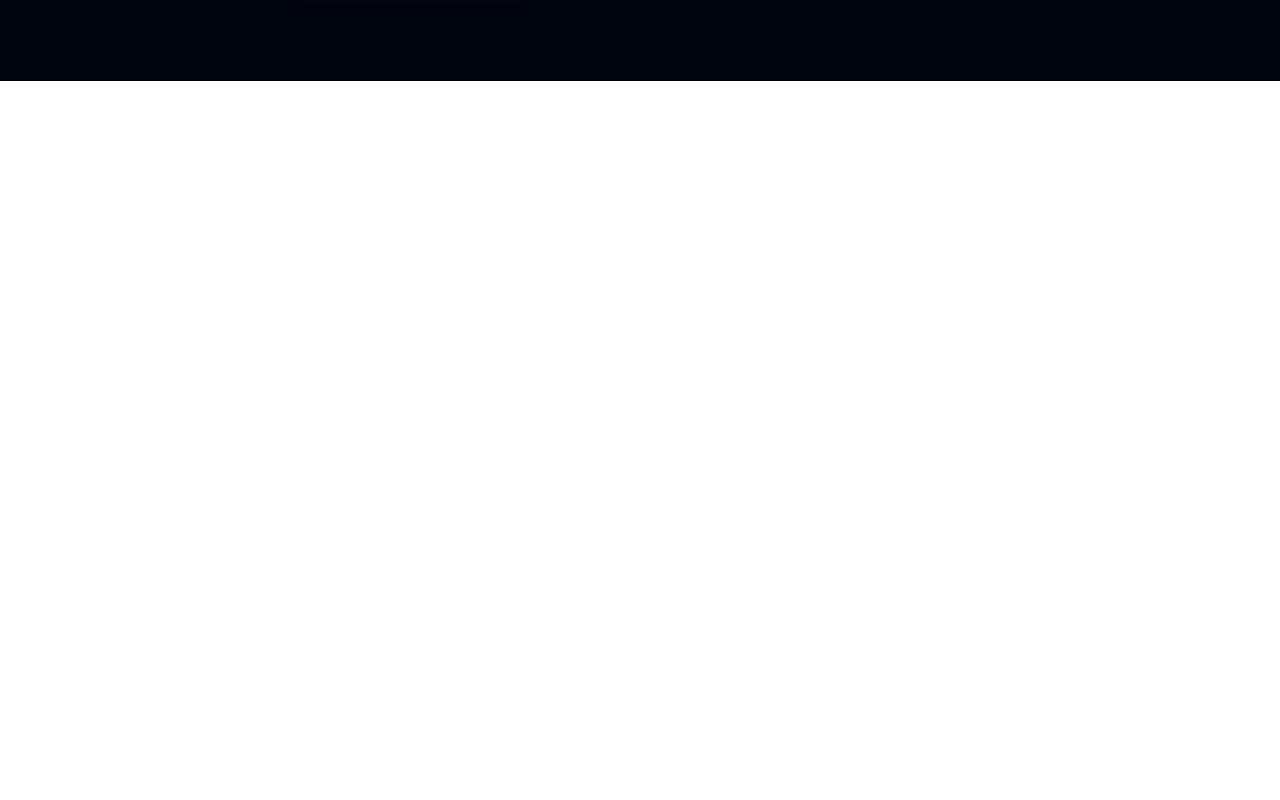
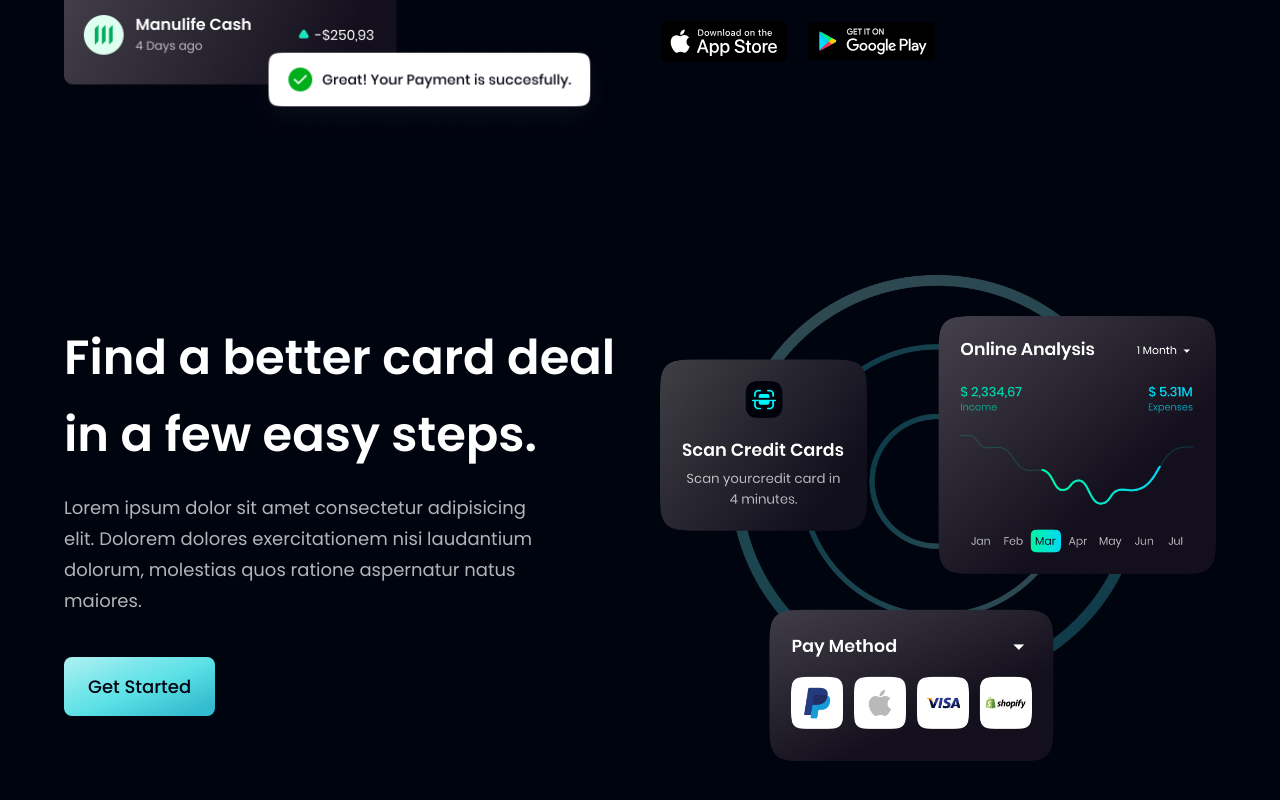
Before and after one commit to nhui98/HooBank, a React (Vite) app: page / in a window 1280 px wide. Shown: the part 1966-2766 px from the top of the page. Before the commit the page ends 2047 px from the top, so only its background shows below. Built offline with nearby package versions, Linux system fonts and the light colour scheme.

Commit message:
feat: card deal component

```diff
--- a/src/App.tsx
+++ b/src/App.tsx
@@ -2,7 +2,7 @@
   Business,
   Billing,
   // Business,
-  // CardDeal,
+  CardDeal,
   // Clients,
   // CTA,
   // Footer,
@@ -35,6 +35,7 @@
           <Stats />
           <Business />
           <Billing />
+          <CardDeal />
         </div>
       </div>
     </div>
--- a/src/components/Billing/Billing.tsx
+++ b/src/components/Billing/Billing.tsx
@@ -8,7 +8,7 @@
         <img
           src={bill}
           alt="billing"
-          className="w-[75%] h-[100%] relative z-[5]"
+          className="w-full h-full relative z-[5]"
         />
         {/* <div className="absolute z-[3] -left-1/2 top-0 w-1/2 h-1/2 rounded-full white__gradient" />
         <div className="absolute z-[0] -left-1/2 bottom-0 w-1/2 h-1/2 rounded-full pink__gradient" /> */}
--- a/src/components/Button/Button.tsx
+++ b/src/components/Button/Button.tsx
@@ -6,7 +6,7 @@
   return (
     <button
       type="button"
-      className={`py-4 px-6 bg-blue-gradient font-poppins font-medium text-[18px] text-primary outline-none ${styles}`}
+      className={`py-4 px-6 bg-blue-gradient font-poppins font-medium text-[18px] text-primary outline-none ${styles} rounded-lg`}
     >
       Get Started
     </button>
--- /dev/null
+++ b/src/components/CardDeal/CardDeal.tsx
@@ -0,0 +1,27 @@
+import { card } from "../../assets";
+import s, { layout } from "../../style";
+import Button from "../Button/Button";
+
+export default function CardDeal() {
+  return (
+    <section className={layout.section}>
+      <div className={layout.sectionInfo}>
+        <h2 className={s.heading2}>
+          Find a better card deal <br className="sm:block hidden" /> in a few
+          easy steps.
+        </h2>
+        <p className={`${s.paragraph} max-w-[470px] mt-5`}>
+          Lorem ipsum dolor sit amet consectetur adipisicing elit. Dolorem
+          dolores exercitationem nisi laudantium dolorum, molestias quos ratione
+          aspernatur natus maiores.
+        </p>
+
+        <Button styles="mt-10" />
+      </div>
+
+      <div className={layout.sectionImg}>
+        <img src={card} alt="card" className="w-full h-full" />
+      </div>
+    </section>
+  );
+}
--- a/src/components/index.ts
+++ b/src/components/index.ts
@@ -1,6 +1,6 @@
 import Billing from "./Billing/Billing";
 import Business from "./Business/Business";
-// import CardDeal from "./CardDeal/CardDeal";
+import CardDeal from "./CardDeal/CardDeal";
 // import Clients from "./Clients/Clients";
 // import CTA from "./CTA/CTA";
 // import Footer from "./Footer/Footer";
@@ -12,7 +12,7 @@
 export {
   Billing,
   Business,
-  // CardDeal,
+  CardDeal,
   // Clients,
   // CTA,
   // Footer,
```
Also changed, not shown: 1 other file (tests, documents, lock files or other folders).
